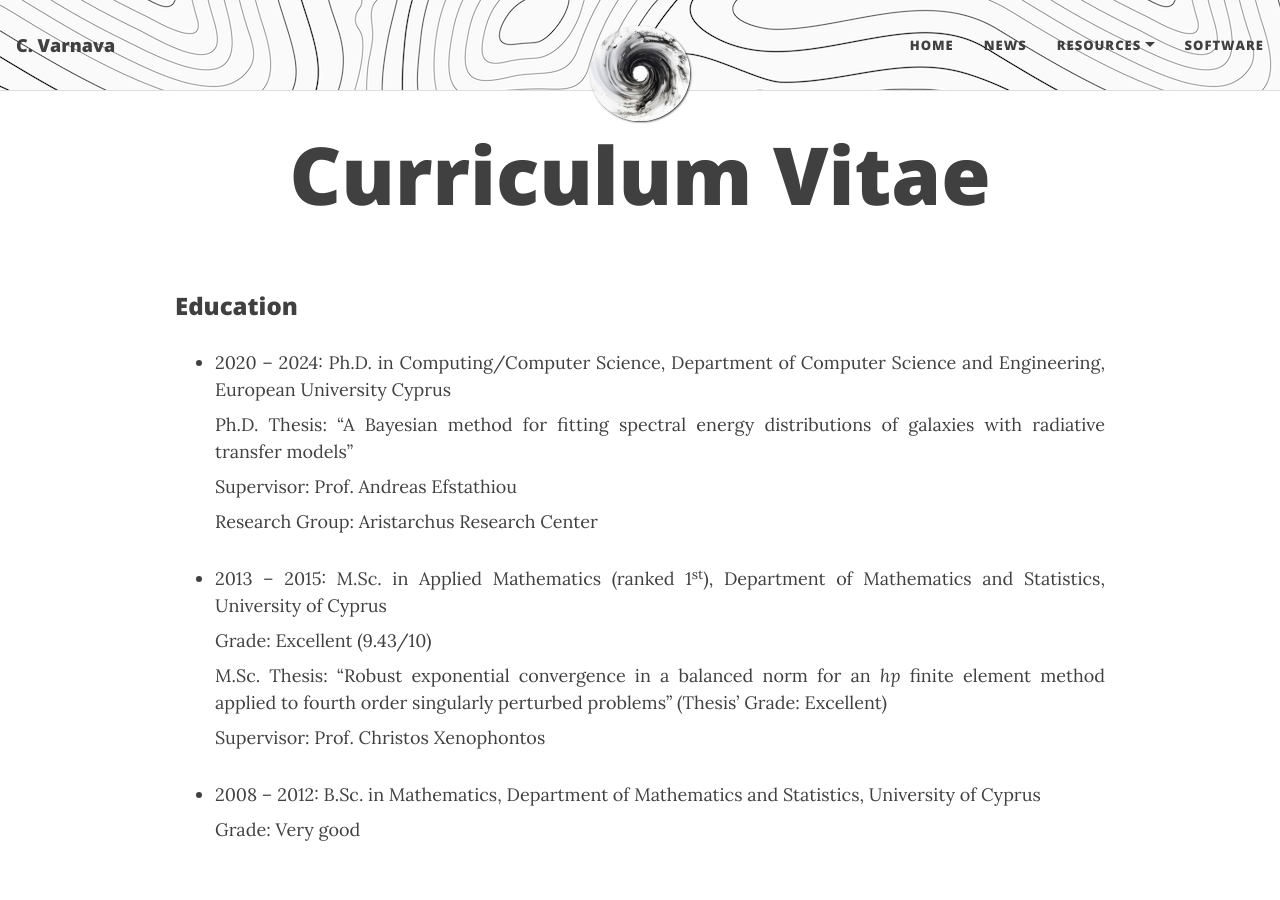
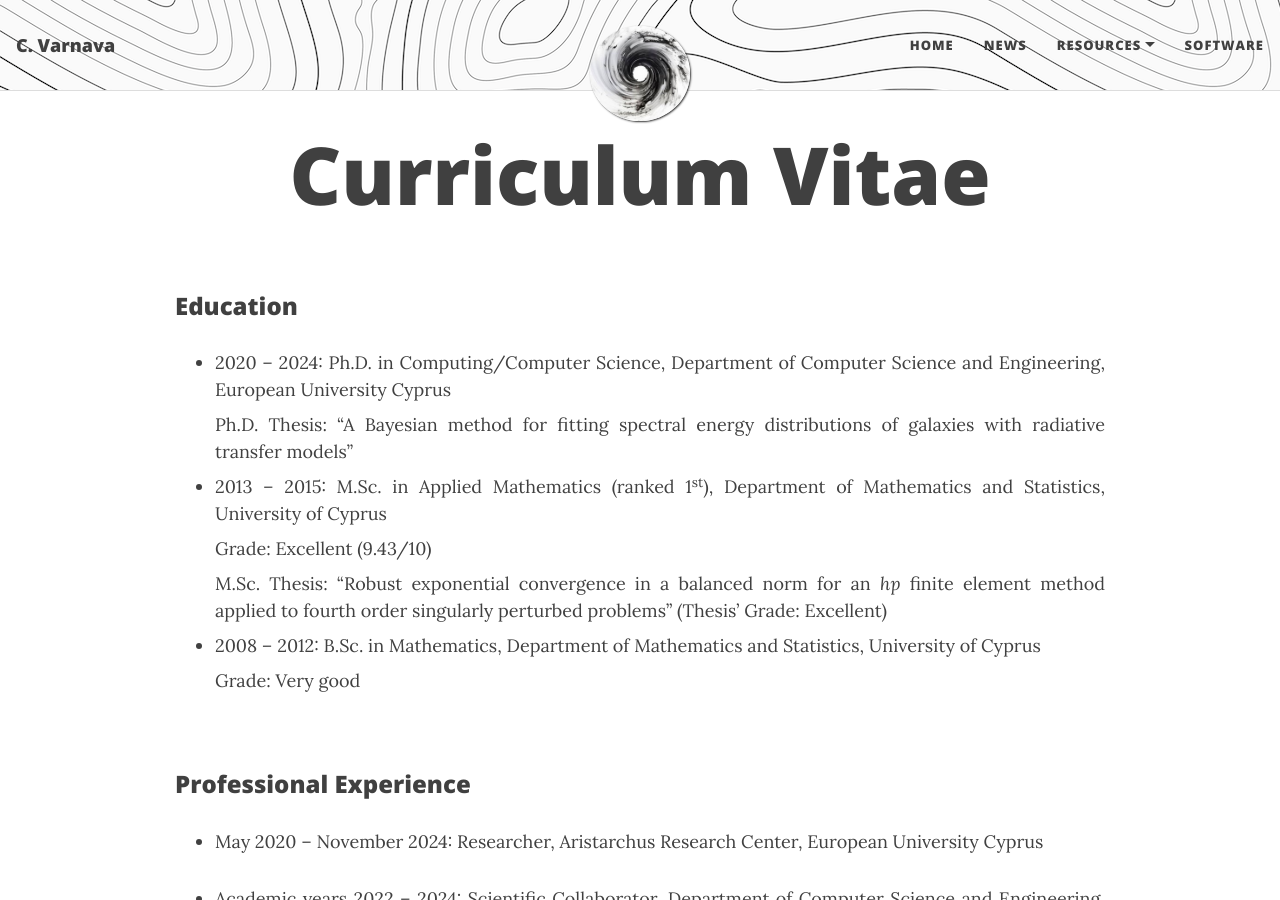
Before and after one commit to ch-var/ch-var.github.io, a Jekyll site: the page built from cv.html, in a window 1280 px wide and 900 px high. Built offline with Jekyll 4.4.1, drawn with Linux system fonts in a browser that asks for light colours; formulas are drawn with MathJax 3.

Commit message:
Update cv.html

```diff
--- a/cv.html
+++ b/cv.html
@@ -26,12 +26,9 @@ mathjax: true
 <ul>
 <li class="responsive-margin" style="margin-bottom: 8px;">2020 – 2024: Ph.D. in Computing/Computer Science, Department of Computer Science and Engineering, European University Cyprus</li>
 <p align='justify' class="responsive-margin" style="margin-top: 0px;  margin-bottom: 8px;">Ph.D. Thesis: “A Bayesian method for fitting spectral energy distributions of galaxies with radiative transfer models”</p>
-<p align='justify' class="responsive-margin" style="margin-top: 0px; margin-bottom: 8px;">Supervisor: Prof. Andreas Efstathiou</p>
-<p align='justify' class="responsive-margin" style="margin-top: 0px;">Research Group: Aristarchus Research Center</p>
 <li class="responsive-margin" style="margin-bottom: 8px;">2013 – 2015: M.Sc. in Applied Mathematics (ranked 1<sup>st</sup>), Department of Mathematics and Statistics, University of Cyprus</li>
 <p align='justify' class="responsive-margin" style="margin-top: 0px; margin-bottom: 8px;">Grade: Excellent (9.43/10)</p>
 <p align='justify' class="responsive-margin" style="margin-top: 0px; margin-bottom: 8px;">M.Sc. Thesis: “Robust exponential convergence in a balanced norm for an <i>hp</i> finite element method applied to fourth order singularly perturbed problems” (Thesis’ Grade: Excellent)</p>
-<p align='justify' class="responsive-margin" style="margin-top: 0px;">Supervisor: Prof. Christos Xenophontos</p>
 <li class="responsive-margin" style="margin-bottom: 8px;">2008 – 2012: B.Sc. in Mathematics, Department of Mathematics and Statistics, University of Cyprus</li>
 <p align='justify' class="responsive-margin" style="margin-top: 0px;">Grade: Very good</p>
 </ul>
```
